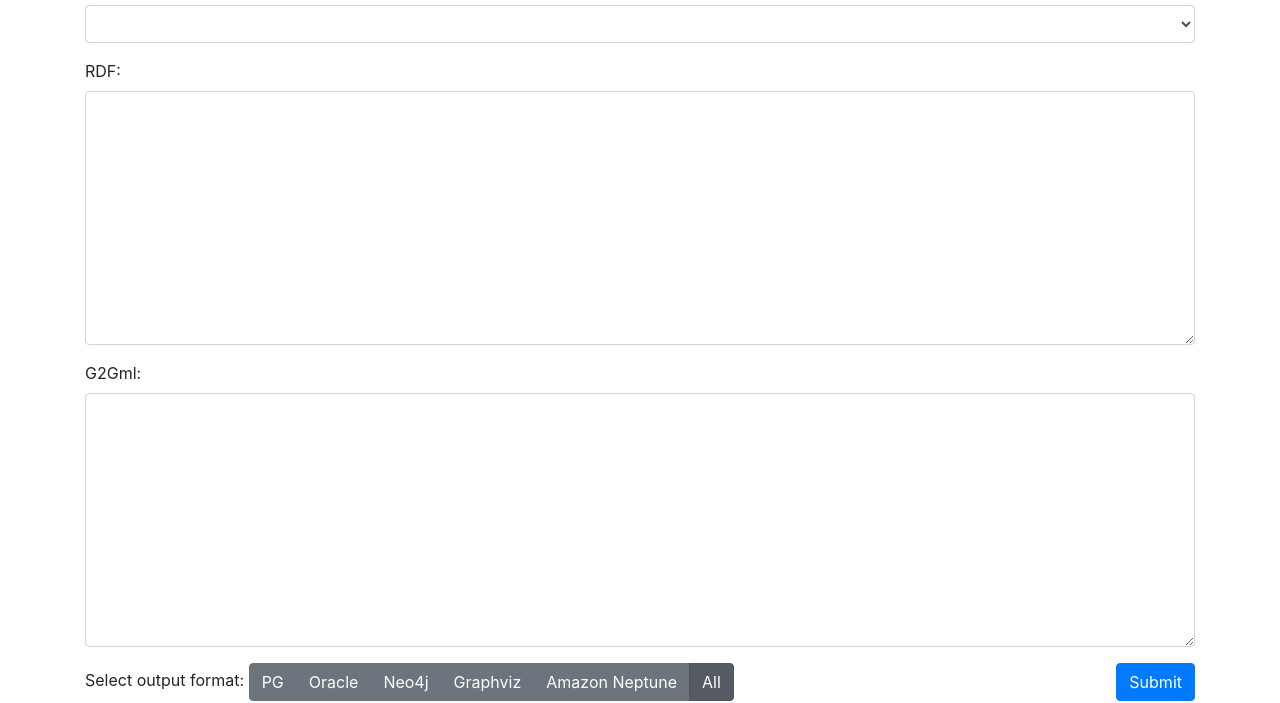
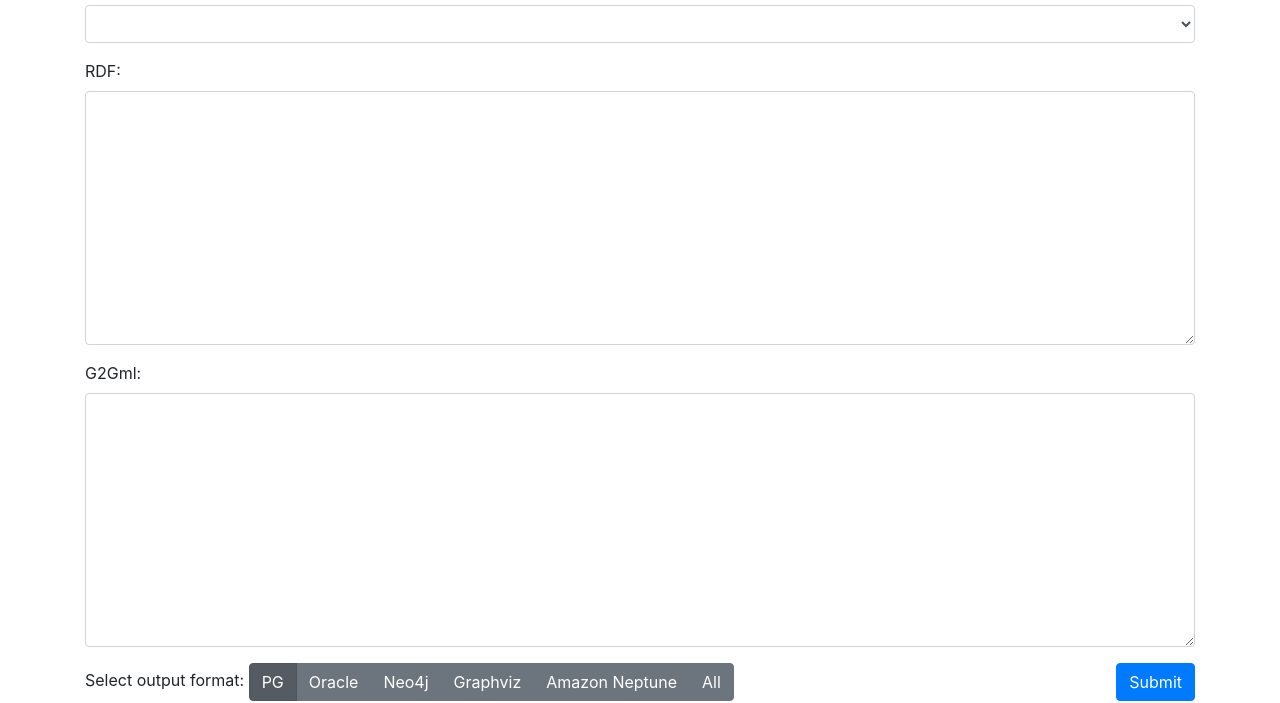
Before and after one commit to g2glab/sandbox, a website: page static/index.html in a window 1280 px wide. Shown: the part 107-810 px from the top of the page. Drawn offline with nearby package versions, Linux system fonts and the light colour scheme; no server answers.

Commit message:
Set PG as default output

```diff
--- a/static/index.html
+++ b/static/index.html
@@ -60,8 +60,8 @@
 
       <label>Select output format:</label>
       <div class="btn-group btn-group-toggle" data-toggle="buttons">
-        <label class="btn btn-secondary">
-          <input type="radio" name="output" value="pg" autocomplete="off"> PG
+        <label class="btn btn-secondary active">
+          <input type="radio" name="output" value="pg" autocomplete="off" checked="checked"> PG
         </label>
         <label class="btn btn-secondary">
           <input type="radio" name="output" value="pgx" autocomplete="off"> Oracle
@@ -75,8 +75,8 @@
         <label class="btn btn-secondary">
           <input type="radio" name="output" value="aws" autocomplete="off"> Amazon Neptune
         </label>
-        <label class="btn btn-secondary active">
-          <input type="radio" name="output" value="all" autocomplete="off" checked="checked"> All
+        <label class="btn btn-secondary">
+          <input type="radio" name="output" value="all" autocomplete="off"> All
         </label>
       </div>
 
```
